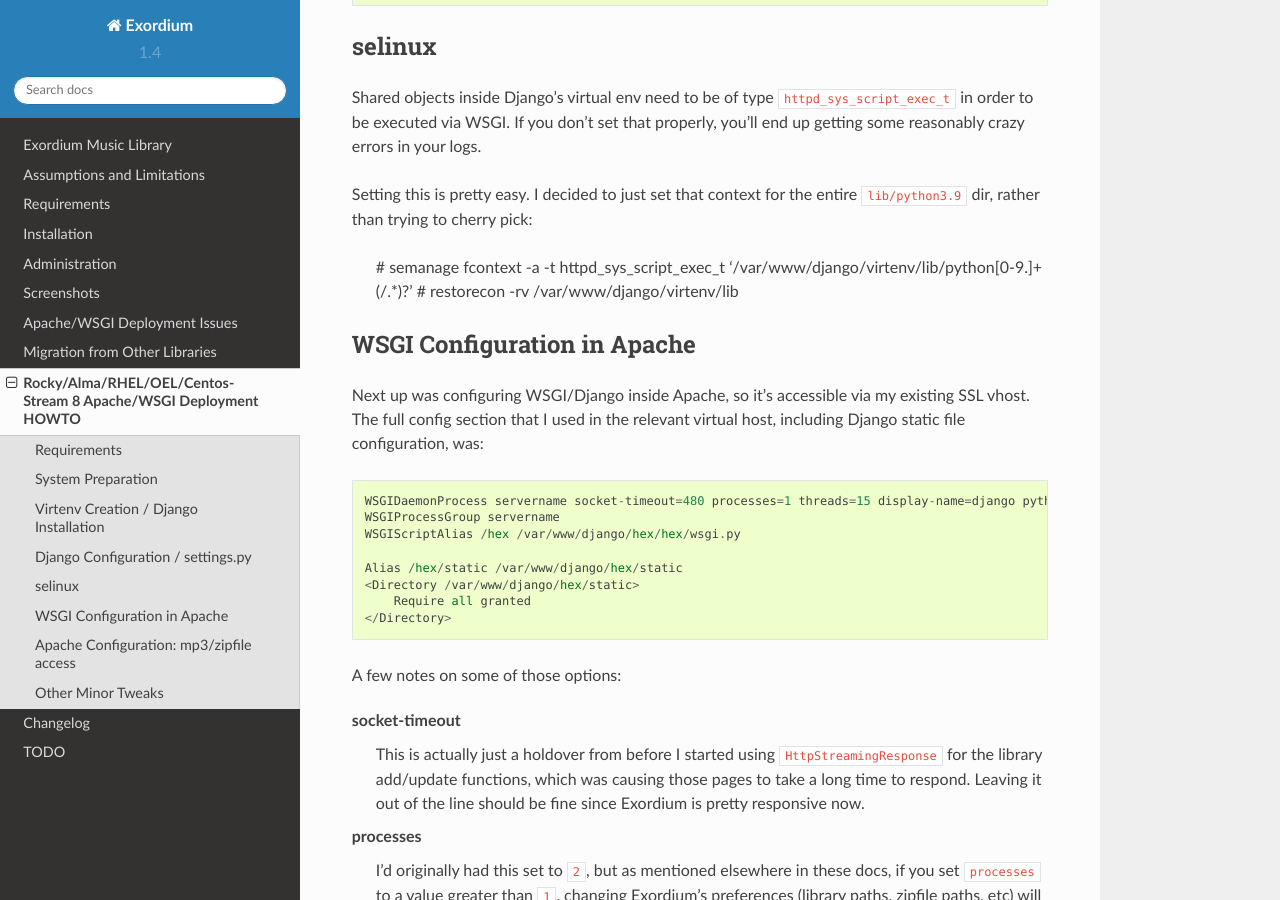
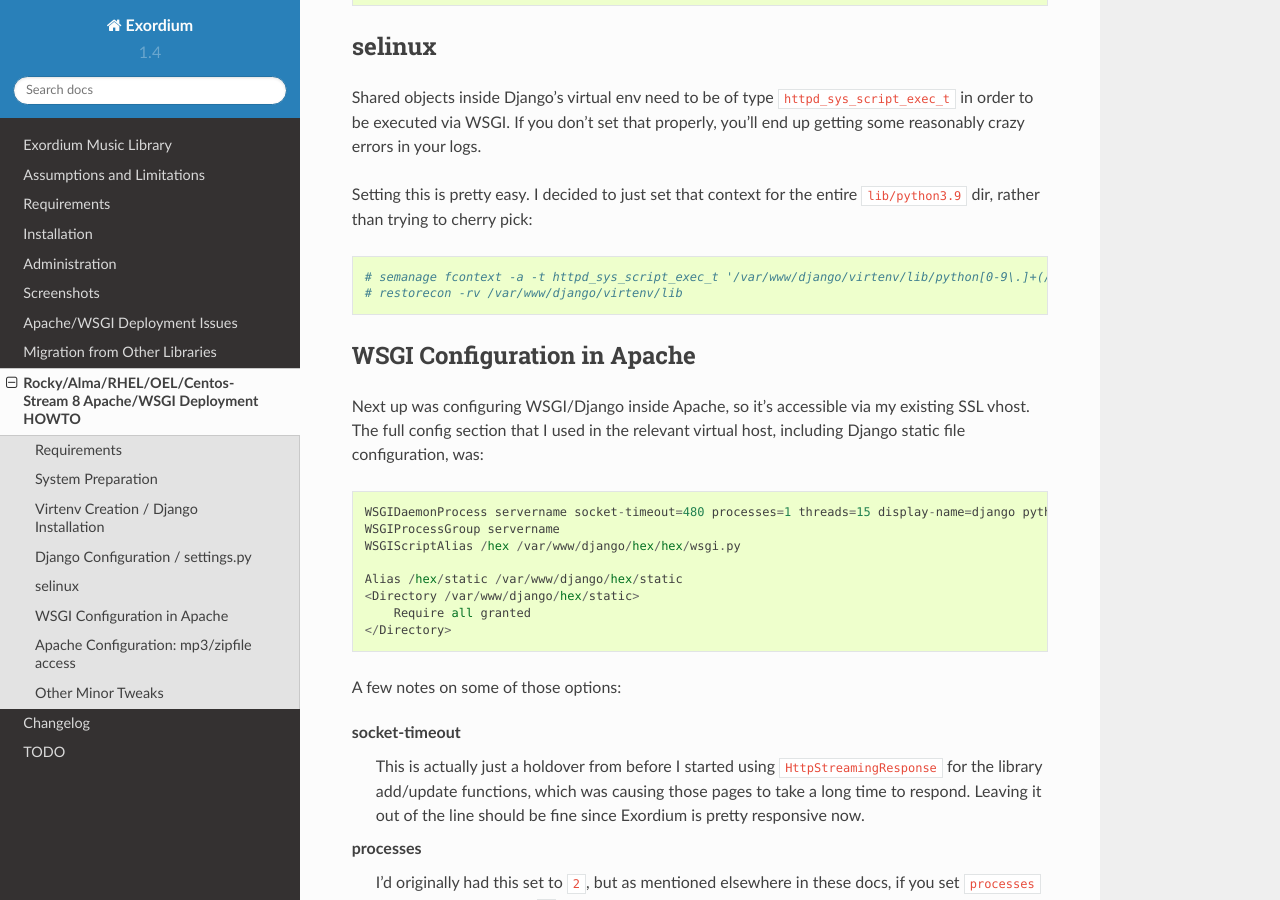
Before and after one commit to apocalyptech/exordium, a Sphinx documentation site: the page built from docs/apache_deployment_howto.rst, in a window 1280 px wide and 900 px high, scrolled down 3321 px. Built offline with Sphinx 7.4.7 and the Read the Docs theme 2.0.0, drawn with Linux system fonts in a browser that asks for light colours.

Commit message:
Heh, not used to RST anymore

```diff
--- a/docs/apache_deployment_howto.rst
+++ b/docs/apache_deployment_howto.rst
@@ -169,7 +169,7 @@
 end up getting some reasonably crazy errors in your logs.
 
 Setting this is pretty easy.  I decided to just set that context for the entire
-``lib/python3.9`` dir, rather than trying to cherry pick:
+``lib/python3.9`` dir, rather than trying to cherry pick::
 
     # semanage fcontext -a -t httpd_sys_script_exec_t '/var/www/django/virtenv/lib/python[0-9\.]+(/.*)?'
     # restorecon -rv /var/www/django/virtenv/lib
```
